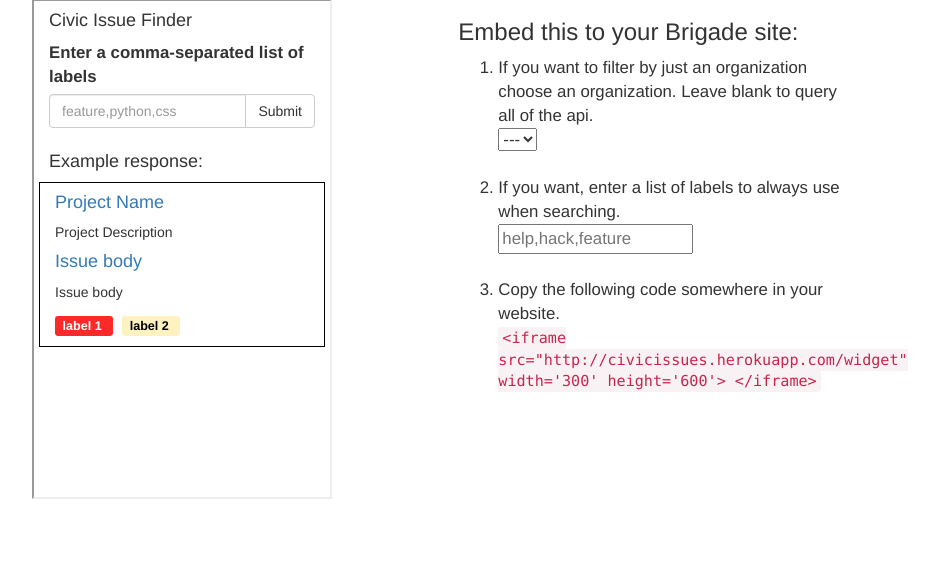
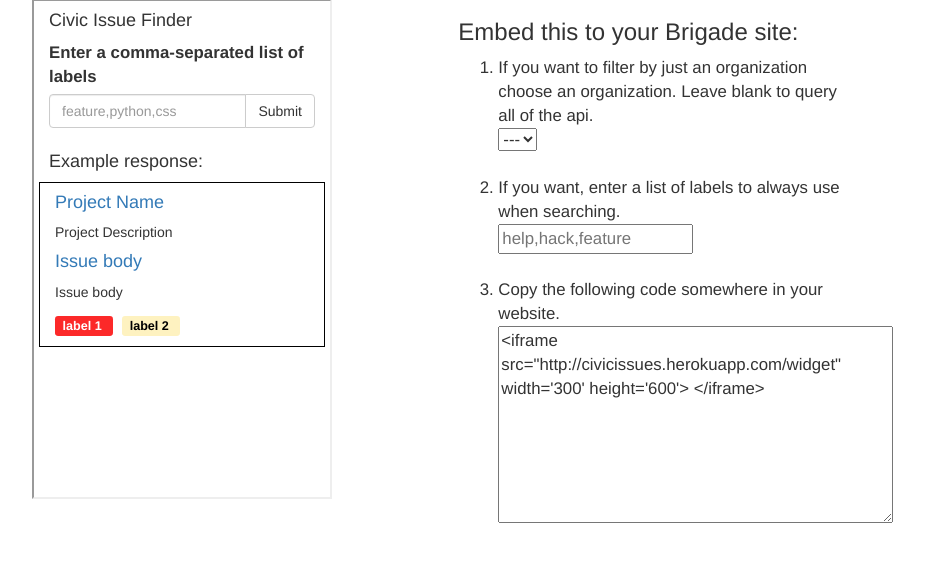
Before and after one commit to codeforamerica/civic-issue-finder, a Flask app: template templates/index.html in a window 1280 px wide. Shown: the part 150-712 px from the top of the page, without its empty margins (90-1029 px from the left). Run offline with Flask 2, Linux system fonts and the light colour scheme; the template is opened without the code that fills it, so the values that code supplies are empty; some libraries are stand-ins or nearby versions.

Commit message:
hot-fixes

```diff
--- a/templates/index.html
+++ b/templates/index.html
@@ -35,7 +35,7 @@
           <br>
           <li>
             Copy the following code somewhere in your website. <br>
-            <code id="embed">&lt;iframe src="http://civicissues.herokuapp.com/widget" width='300' height='600'&gt; &lt;&#47;iframe&gt;</code>
+            <textarea id="embed" rows='8' cols='40'>&lt;iframe src="http://civicissues.herokuapp.com/widget" width='300' height='600'&gt; &lt;&#47;iframe&gt;</textarea>
           </li>
         </ol>
       </div>
```
